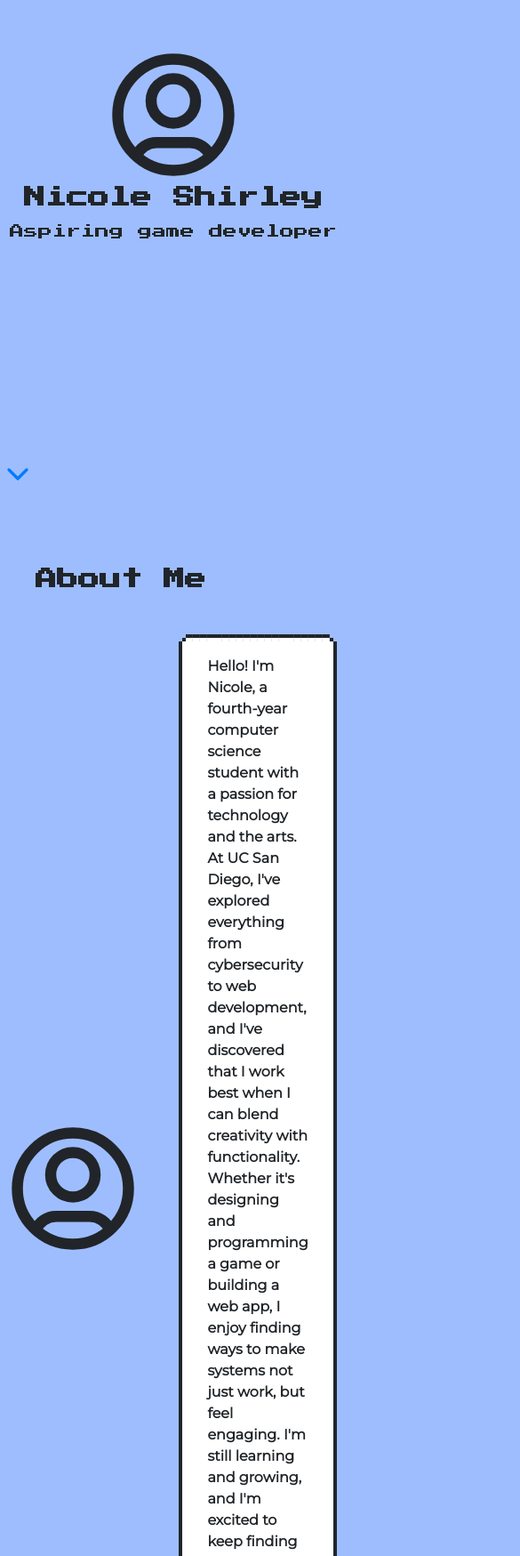
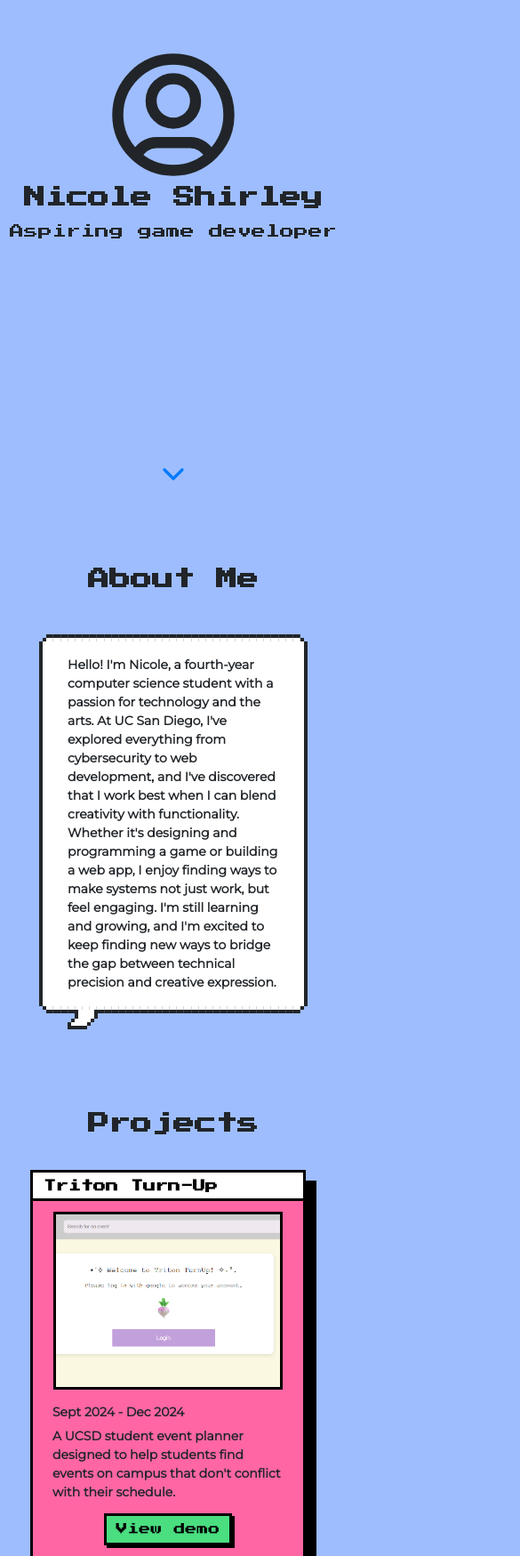
Before and after one commit to nicshrly/ns-portfolio, a React (Vite) app: page / in a window 390 px wide. Shown: the part 251-2000 px from the top of the page at 89% size, 585 px wide, since content can reach past the window. Built offline with nearby package versions, Linux system fonts and the light colour scheme.

Commit message:
made site mobile friendly

```diff
--- a/src/components/about/about.css
+++ b/src/components/about/about.css
@@ -3,7 +3,7 @@
 }
 .about-container p{
     font-family: 'Montserrat', sans-serif;
-    font-size: 16px;
+    font-size: 14px;
     font-weight: 600;
 }
 .summary-container{
@@ -18,3 +18,12 @@
 .summary{
     width: 600px;
 }
+
+@media (max-width: 600px){
+    .about-pfp{
+        display: none;
+    }
+    .about-container h1{
+        justify-self: center;
+    }
+}
--- a/src/components/art/art.css
+++ b/src/components/art/art.css
@@ -7,3 +7,9 @@
   flex-wrap: wrap;
   gap: 60px;
 }
+
+@media (max-width: 600px) {
+    .art-container h1{
+        justify-self: center;
+    }
+}
--- a/src/components/contact/Contact.jsx
+++ b/src/components/contact/Contact.jsx
@@ -8,7 +8,7 @@ const Contact = () => {
       <div className='socials'>
         <div className='social-item'>
           <img src='https://img.icons8.com/?size=100&id=98960&format=png&color=000000'></img>
-          <p>linkedin.com/in/nicoleshirley22</p>
+          <p>linkedin.com/in/nicoleshirley22/</p>
         </div>
 
         <div className='social-item'>
--- a/src/components/contact/contact.css
+++ b/src/components/contact/contact.css
@@ -4,7 +4,6 @@
 .socials {
   display: flex;
   flex-direction: column;
-  gap: 1rem;
   margin: 50px;
 }
 
@@ -13,3 +12,23 @@
   align-items: center;
   gap: 40px;
 }
+
+@media (max-width: 600px){
+  .socials{
+    margin: 0;
+  }
+
+  .social-item{
+    gap: 10px;
+  }
+
+  .social-item img{
+    width: 40px;
+  }
+
+  .social-item p{
+    font-family: 'Montserrat', sans-serif;
+    font-size: 16px;
+    font-weight: 600;
+  }
+}
--- a/src/components/home/home.css
+++ b/src/components/home/home.css
@@ -1,22 +1,25 @@
 .home-container{
+    display: flex;
+    flex-direction: column;
+    justify-content: center;
     position: relative;
     min-height: 100vh;
-    align-content: center;
+    align-items: center;
 }
 .home-pfp{
-    justify-self: center;
+    text-align: center;
 }
 .home-pfp svg{
     width: 150px;
 }
 .intro{
-    justify-items: center;
+    text-align: center;
 }
 .scroll-down{
     position: absolute;
     bottom: 40px;
-    justify-self: center;
 }
+
 .scroll-down svg{
     width: 40px;
 }
--- a/src/components/projects/card.css
+++ b/src/components/projects/card.css
@@ -85,3 +85,17 @@
   box-shadow: 1.5px 1.5px 0 #000000;
   background: #1ac2ff;
 }
+
+@media (max-width: 600px){
+  .card{
+    display: flex;
+    flex-direction: column;
+    align-items: center;
+  }
+  .card-button{
+    margin-left: 0;
+  }
+  .card-date{
+    width: 100%;
+  }
+}
--- a/src/components/projects/projects.css
+++ b/src/components/projects/projects.css
@@ -8,3 +8,9 @@
     gap: 40px;
     margin-top: 40px;
 }
+
+@media (max-width: 600px) {
+    .projects-container h1{
+        justify-self: center;
+    }
+}
```
